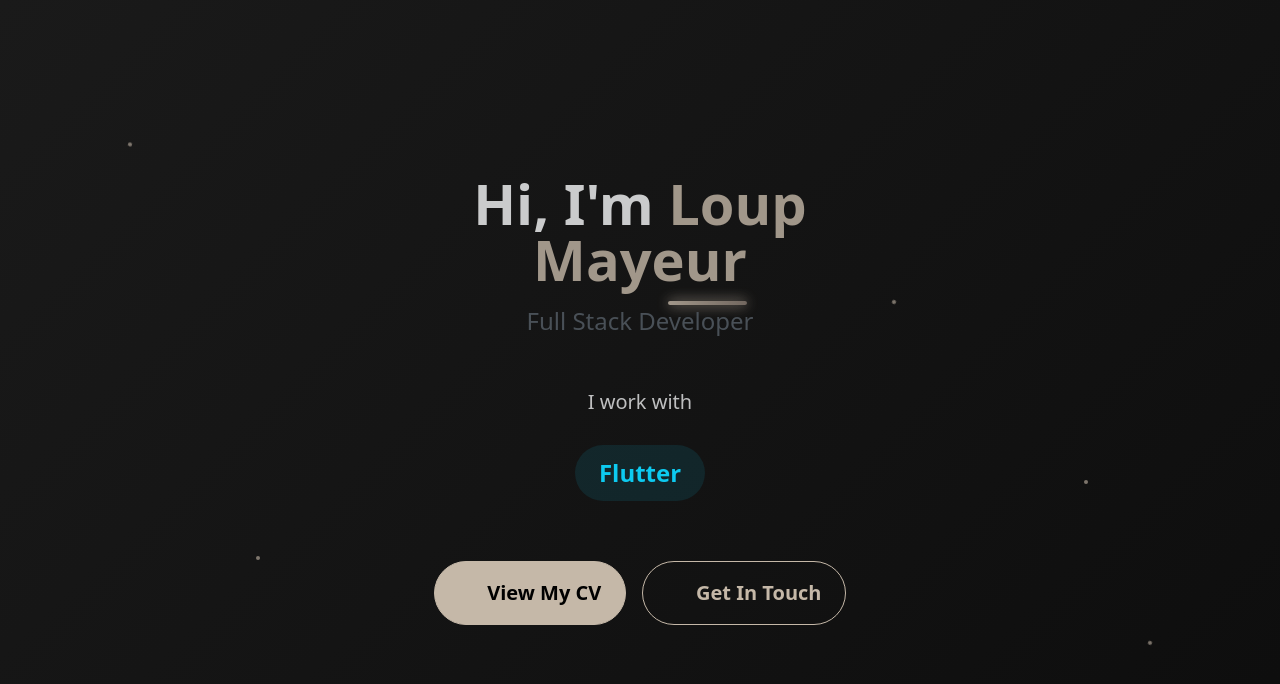
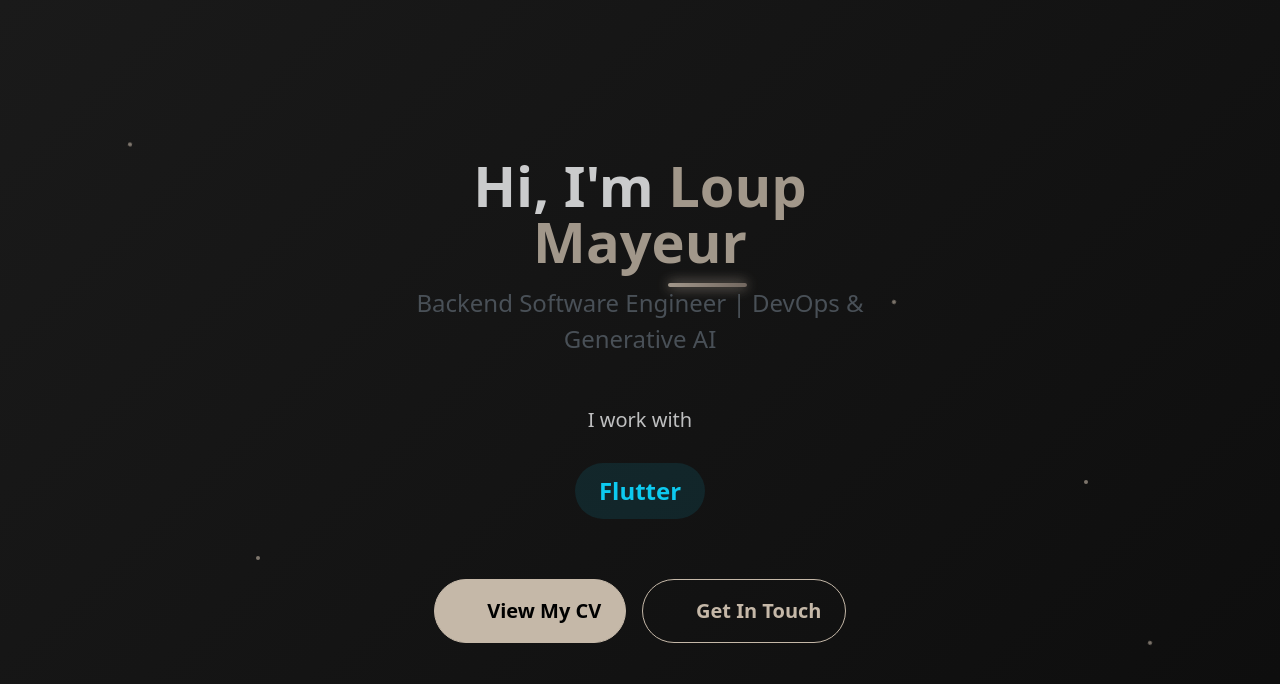
Before and after one commit to LoupMyr/cv-loup-mayeur, an Eleventy site: page src/index.liquid in a window 1280 px wide. Built offline with nearby package versions, Linux system fonts and the light colour scheme; Eleventy itself is replaced by a stand-in of ours; files that its build step writes are made by us from their sources; some icons are missing; a web font is replaced by a local one.

Commit message:
change title in index page

```diff
--- a/src/index.liquid
+++ b/src/index.liquid
@@ -14,7 +14,7 @@ order: 1
           <span class="text-primary position-relative presentation-name-highlight">Loup Mayeur</span>
         </h1>
 
-        <p class="lead text-light-emphasis mb-5 fs-4 fw-light">Full Stack Developer</p>
+        <p class="lead text-light-emphasis mb-5 fs-4 fw-light">Backend Software Engineer | DevOps & Generative AI</p>
 
         <div class="mb-5">
           <p class="text-light mb-3 fs-5 opacity-75">I work with</p>
```
